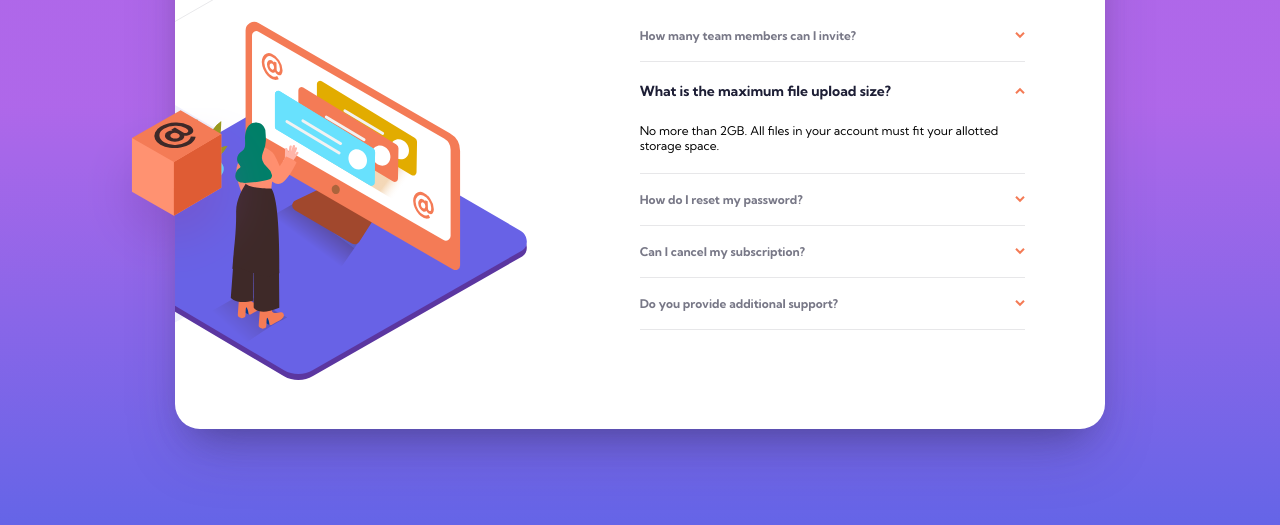
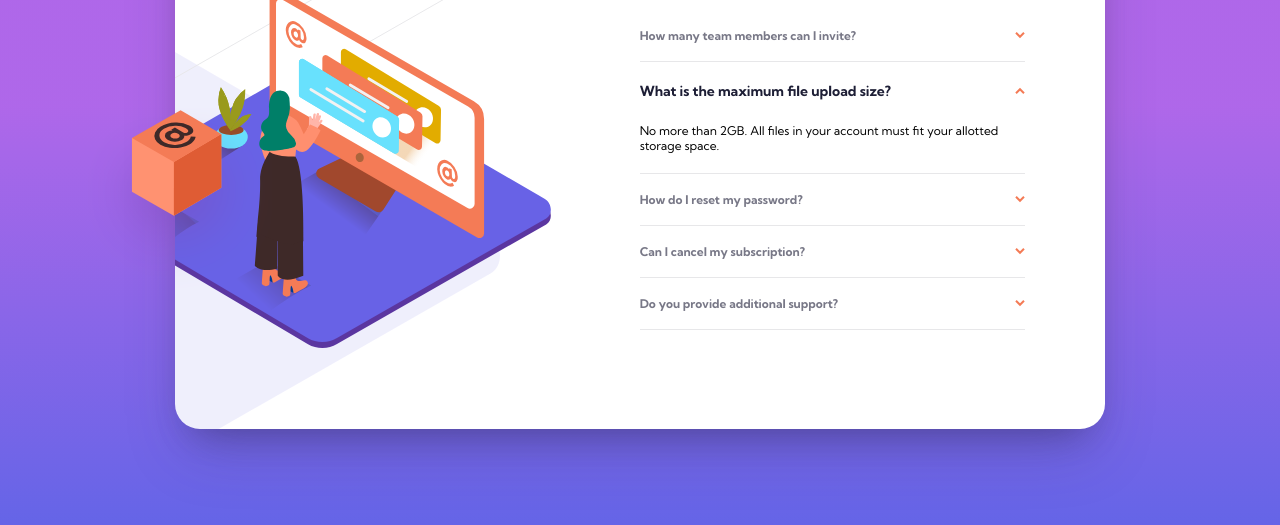
Before and after one commit to lmpko/frontendmentor-faq-accordion-card-main, a React app: page / in a window 1280 px wide. Shown: the part 313-838 px from the top of the page. Built offline with nearby package versions, Linux system fonts and the light colour scheme.

Commit message:
css images positions changed

```diff
--- a/app.css
+++ b/app.css
@@ -118,7 +118,7 @@ body{
         position: static;
         width: 33.4375rem;
         height: 100%;
-        background-position: -15vh 23vh, -100vh -37vh;
+        background-position: -12vh 19vh,-80vh -32vh;
         background-repeat: no-repeat, no-repeat;
         background-image: url("/images/illustration-woman-online-desktop.svg"), url("/images/bg-pattern-desktop.svg");
     }
```
